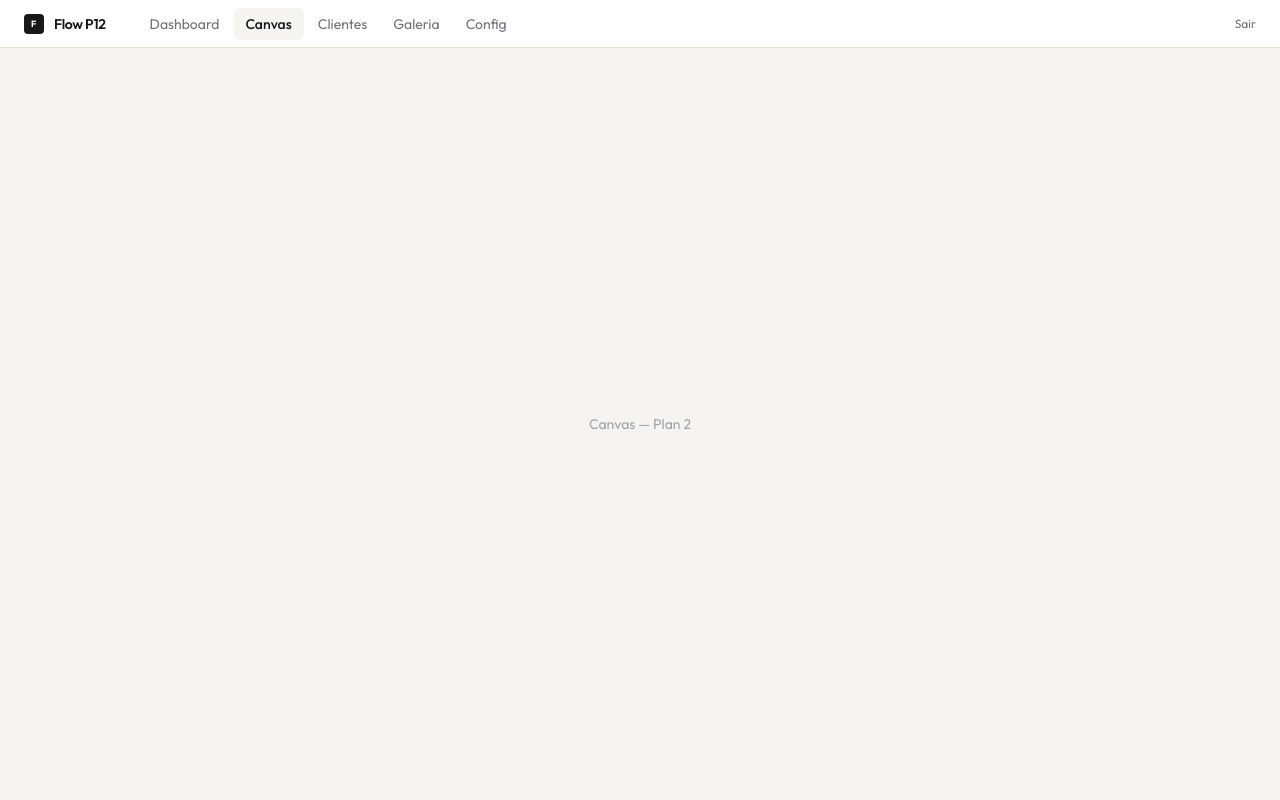
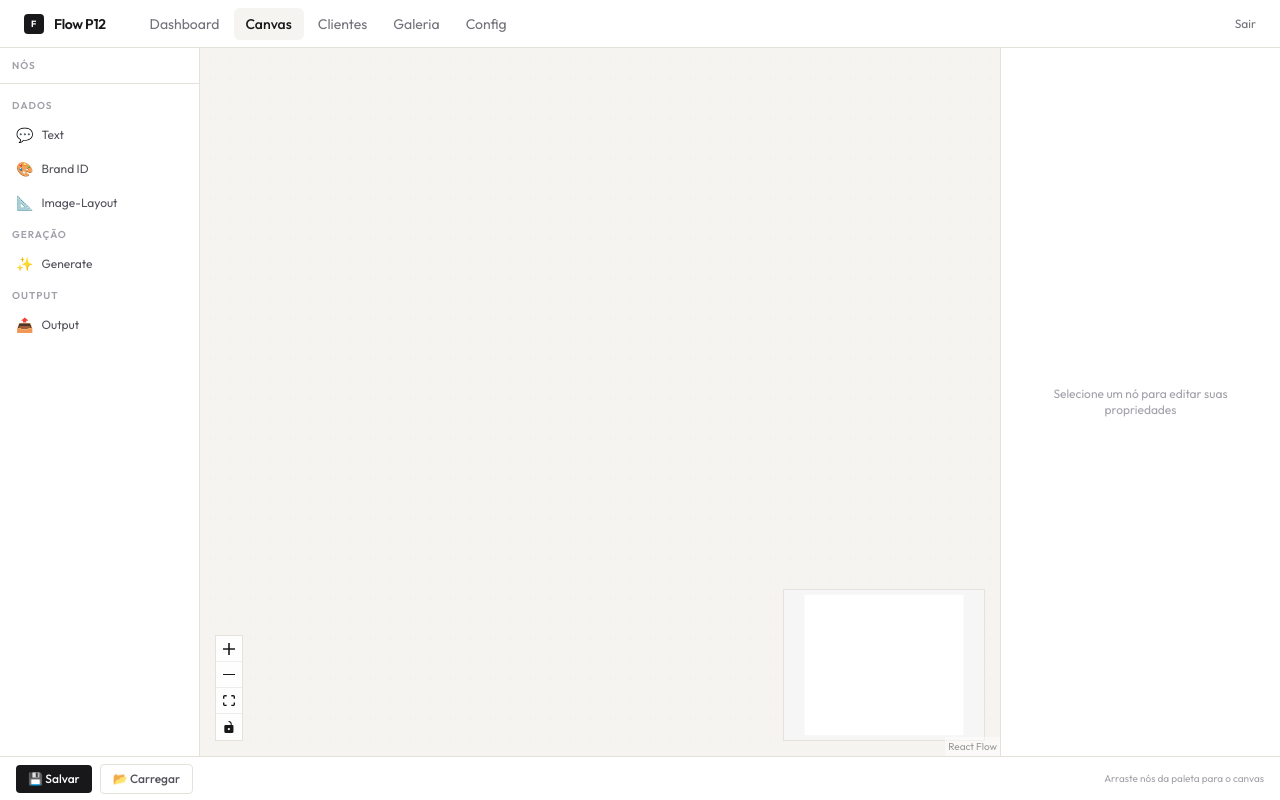
Before and after one commit to contatop12/flow-p12, a Next.js app: page /canvas in a window 1280 px wide. Built offline with nearby package versions, Linux system fonts and the light colour scheme; no server answers.

Commit message:
feat: CanvasClient with React Flow, drag-to-add nodes, typed connections, save/load skeleton
Also fixes isValidConnection signature in connection.ts to accept Edge | Connection per @xyflow/react v12 IsValidConnection type.

```diff
--- /dev/null
+++ b/src/app/(app)/canvas/CanvasClient.tsx
@@ -0,0 +1,188 @@
+"use client";
+import { useCallback, useRef, useState } from "react";
+import {
+  ReactFlow,
+  addEdge,
+  Background,
+  Controls,
+  MiniMap,
+  useNodesState,
+  useEdgesState,
+  type Connection,
+  type Node,
+  type Edge,
+  type ReactFlowInstance,
+} from "@xyflow/react";
+import "@xyflow/react/dist/style.css";
+
+import { nodeTypes } from "@/components/canvas/nodes";
+import { edgeTypes } from "@/components/canvas/edges";
+import { isValidConnection, getHandleType } from "@/components/canvas/lib/connection";
+import { NodePalette } from "@/components/canvas/NodePalette";
+import { PropertiesPanel } from "@/components/canvas/PropertiesPanel";
+import { ActionBar } from "@/components/canvas/ActionBar";
+
+const DEFAULT_NODES: Node[] = [];
+const DEFAULT_EDGES: Edge[] = [];
+
+function makeDefaultData(type: string): Record<string, unknown> {
+  switch (type) {
+    case "TextNode":
+      return { mainPrompt: "" };
+    case "BrandIDNode":
+      return { applyPalette: true, applyTypography: true, applyBrandTone: true, applyArtRefs: false };
+    case "ImageLayoutNode":
+      return { fidelity: 70, techMode: "auto", controlType: "depth" };
+    case "GenerateNode":
+      return { preferredProvider: "gpt-image-2", aspectRatio: "1:1", status: "idle" };
+    case "OutputNode":
+      return {};
+    default:
+      return {};
+  }
+}
+
+export function CanvasClient() {
+  const [nodes, setNodes, onNodesChange] = useNodesState(DEFAULT_NODES);
+  const [edges, setEdges, onEdgesChange] = useEdgesState(DEFAULT_EDGES);
+  const [selectedNode, setSelectedNode] = useState<Node | null>(null);
+  const [rfInstance, setRfInstance] = useState<ReactFlowInstance | null>(null);
+  const [isSaving, setIsSaving] = useState(false);
+  const [workflowId, setWorkflowId] = useState<string | null>(null);
+  const reactFlowWrapper = useRef<HTMLDivElement>(null);
+
+  const onConnect = useCallback(
+    (params: Connection) => {
+      const sourceType = getHandleType(params.sourceHandle ?? null);
+      const edge: Edge = {
+        ...params,
+        type: "typed",
+        data: { connectionType: sourceType ?? "image" },
+        id: `${params.source}-${params.sourceHandle}-${params.target}-${params.targetHandle}`,
+      };
+      setEdges((eds) => addEdge(edge, eds));
+    },
+    [setEdges]
+  );
+
+  const onDragOver = useCallback((e: React.DragEvent) => {
+    e.preventDefault();
+    e.dataTransfer.dropEffect = "move";
+  }, []);
+
+  const onDrop = useCallback(
+    (e: React.DragEvent) => {
+      e.preventDefault();
+      const type = e.dataTransfer.getData("application/reactflow");
+      if (!type || !rfInstance || !reactFlowWrapper.current) return;
+
+      const bounds = reactFlowWrapper.current.getBoundingClientRect();
+      const position = rfInstance.screenToFlowPosition({
+        x: e.clientX - bounds.left,
+        y: e.clientY - bounds.top,
+      });
+
+      const newNode: Node = {
+        id: `${type}-${Date.now()}`,
+        type,
+        position,
+        data: makeDefaultData(type),
+      };
+      setNodes((nds) => [...nds, newNode]);
+    },
+    [rfInstance, setNodes]
+  );
+
+  const onNodeClick = useCallback((_: React.MouseEvent, node: Node) => {
+    setSelectedNode(node);
+  }, []);
+
+  const onPaneClick = useCallback(() => {
+    setSelectedNode(null);
+  }, []);
+
+  const onNodeDataChange = useCallback(
+    (id: string, data: Record<string, unknown>) => {
+      setNodes((nds) =>
+        nds.map((n) => (n.id === id ? { ...n, data } : n))
+      );
+      setSelectedNode((sel) => (sel?.id === id ? { ...sel, data } : sel));
+    },
+    [setNodes]
+  );
+
+  const handleSave = useCallback(async () => {
+    if (!rfInstance) return;
+    setIsSaving(true);
+    try {
+      const graph = rfInstance.toObject();
+      const body = { name: "Workflow", graphJson: JSON.stringify(graph) };
+
+      if (workflowId) {
+        await fetch(`/api/workflows/${workflowId}`, {
+          method: "PUT",
+          headers: { "Content-Type": "application/json" },
+          body: JSON.stringify(body),
+        });
+      } else {
+        const res = await fetch("/api/workflows", {
+          method: "POST",
+          headers: { "Content-Type": "application/json" },
+          body: JSON.stringify(body),
+        });
+        if (res.ok) {
+          const data = await res.json() as { id: string };
+          setWorkflowId(data.id);
+        }
+      }
+    } finally {
+      setIsSaving(false);
+    }
+  }, [rfInstance, workflowId]);
+
+  const handleLoad = useCallback(async () => {
+    const res = await fetch("/api/workflows");
+    if (!res.ok) return;
+    const data = await res.json() as { workflows: Array<{ id: string; name: string; graphJson: string }> };
+    if (data.workflows.length === 0) return;
+
+    const first = data.workflows[0];
+    const graph = JSON.parse(first.graphJson) as { nodes: Node[]; edges: Edge[] };
+    setNodes(graph.nodes ?? []);
+    setEdges(graph.edges ?? []);
+    setWorkflowId(first.id);
+  }, [setNodes, setEdges]);
+
+  return (
+    <div className="flex flex-col h-full">
+      <div className="flex flex-1 min-h-0">
+        <NodePalette />
+        <div ref={reactFlowWrapper} className="flex-1 relative">
+          <ReactFlow
+            nodes={nodes}
+            edges={edges}
+            nodeTypes={nodeTypes}
+            edgeTypes={edgeTypes}
+            onNodesChange={onNodesChange}
+            onEdgesChange={onEdgesChange}
+            onConnect={onConnect}
+            isValidConnection={isValidConnection}
+            onDragOver={onDragOver}
+            onDrop={onDrop}
+            onNodeClick={onNodeClick}
+            onPaneClick={onPaneClick}
+            onInit={setRfInstance}
+            fitView
+            className="bg-[#F5F4F1]"
+          >
+            <Background color="#E5E2DB" gap={20} />
+            <Controls className="!border !border-[#E5E2DB] !shadow-none" />
+            <MiniMap className="!border !border-[#E5E2DB] !shadow-none" nodeColor="#E5E2DB" />
+          </ReactFlow>
+        </div>
+        <PropertiesPanel node={selectedNode} onChange={onNodeDataChange} />
+      </div>
+      <ActionBar onSave={handleSave} onLoad={handleLoad} isSaving={isSaving} />
+    </div>
+  );
+}
--- a/src/app/(app)/canvas/page.tsx
+++ b/src/app/(app)/canvas/page.tsx
@@ -1,7 +1,5 @@
+import { CanvasClient } from "./CanvasClient";
+
 export default function CanvasPage() {
-  return (
-    <div className="flex-1 flex items-center justify-center h-full">
-      <p className="text-sm text-[#A1A1AA]">Canvas — Plan 2</p>
-    </div>
-  );
+  return <CanvasClient />;
 }
--- /dev/null
+++ b/src/components/canvas/ActionBar.tsx
@@ -0,0 +1,31 @@
+"use client";
+
+type ActionBarProps = {
+  onSave: () => void;
+  onLoad: () => void;
+  isSaving: boolean;
+};
+
+export function ActionBar({ onSave, onLoad, isSaving }: ActionBarProps) {
+  return (
+    <div className="h-11 border-t bg-white flex items-center px-4 gap-2 shrink-0">
+      <button
+        type="button"
+        onClick={onSave}
+        disabled={isSaving}
+        className="px-3 py-1.5 rounded text-xs font-medium bg-[#18181B] text-white hover:bg-[#27272A] disabled:opacity-50 transition-colors"
+      >
+        {isSaving ? "Salvando…" : "💾 Salvar"}
+      </button>
+      <button
+        type="button"
+        onClick={onLoad}
+        className="px-3 py-1.5 rounded text-xs font-medium border border-[#E5E2DB] text-[#52525B] hover:bg-[#F5F4F1] transition-colors"
+      >
+        📂 Carregar
+      </button>
+      <div className="flex-1" />
+      <p className="text-[10px] text-[#A1A1AA]">Arraste nós da paleta para o canvas</p>
+    </div>
+  );
+}
--- a/src/components/canvas/lib/connection.ts
+++ b/src/components/canvas/lib/connection.ts
@@ -1,4 +1,4 @@
-import type { Connection } from "@xyflow/react";
+import type { Connection, Edge } from "@xyflow/react";
 import type { ConnectionType } from "@/types";
 
 const VALID_TYPES = new Set<string>(["text", "image", "brand", "layout", "output"]);
@@ -19,7 +19,7 @@ const TARGET_ACCEPTS: Record<string, ConnectionType[]> = {
   "src-in": ["image", "layout"],
 };
 
-export function isValidConnection(connection: Connection): boolean {
+export function isValidConnection(connection: Edge | Connection): boolean {
   const sourceType = getHandleType(connection.sourceHandle ?? null);
   if (!sourceType) return false;
   const accepted = TARGET_ACCEPTS[connection.targetHandle ?? ""] ?? [];
```
